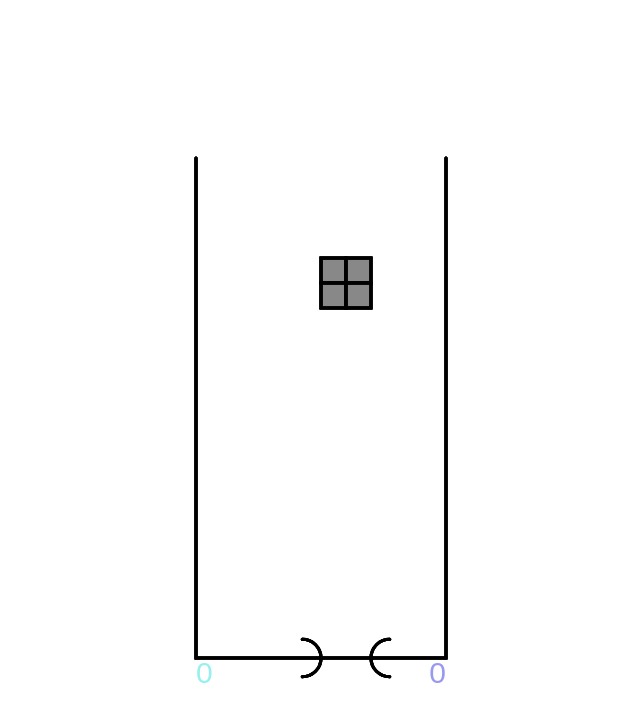
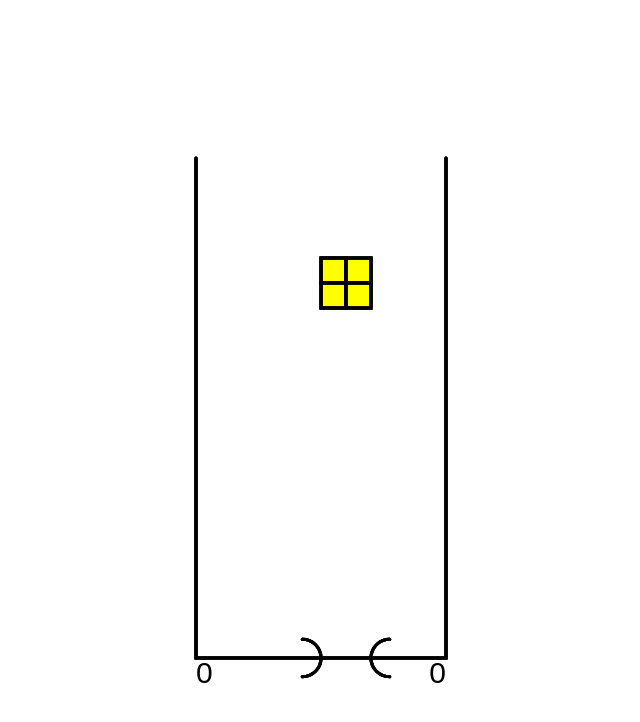
Before and after one commit to daranger123/goodtet, a plain HTML site: page index.html in a window 1280 px wide. Shown: the whole page, without its empty margins (327-967 px from the left). Drawn offline with Linux system fonts and the light colour scheme.

Commit message:
Update index.html

```diff
--- a/index.html
+++ b/index.html
@@ -343,11 +343,11 @@ var drawBlock = function(c, x, y) {
 		} else if (c == '4') {
 			ctx.fillStyle = "#0000ff"
 		} else if (c == '5') {
-			ctx.fillStyle = "#888888"
+			ctx.fillStyle = "#ffff00"
 		} else if (c == '6') {
-			ctx.fillStyle = "#888888"
+			ctx.fillStyle = "#ffff00"
 		} else if (c == '7') {
-			ctx.fillStyle = "#888888"
+			ctx.fillStyle = "#ffff00"
 		}
 
 		ctx.fill();
@@ -598,12 +598,12 @@ var redraw = function() {
 	ctx.font = "30px Arial";
 	ctx.textAlign = "right";
 	ctx.textBaseline="hanging";
-	ctx.fillStyle = "#9999ee";
+	ctx.fillStyle = "#000000";
 	ctx.fillText(score + "", bCoords(xblocks - 1, 0)[2], bCoords(0, 0)[1] + ctx.lineWidth);
 
 	ctx.textAlign = "left";
 	ctx.textBaseline="hanging";
-	ctx.fillStyle = "#99eeee";
+	ctx.fillStyle = "#000000";
 	ctx.fillText(hi_score + "", bCoords(0, 0)[0], bCoords(0, 0)[1] + ctx.lineWidth);
 
 //	ctx.fillText(window.innerWidth + "", bCoords(0, 0)[0], bCoords(0, 0)[1] + ctx.lineWidth);
```
